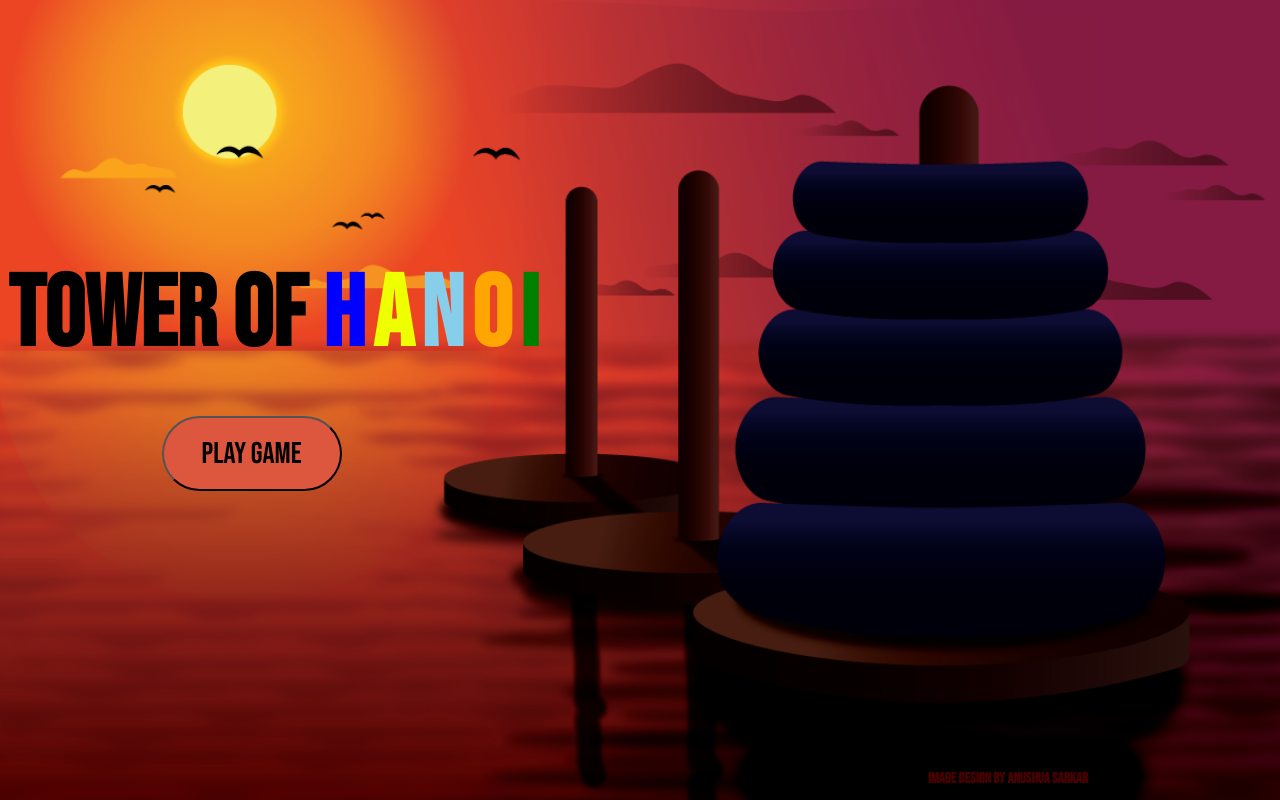
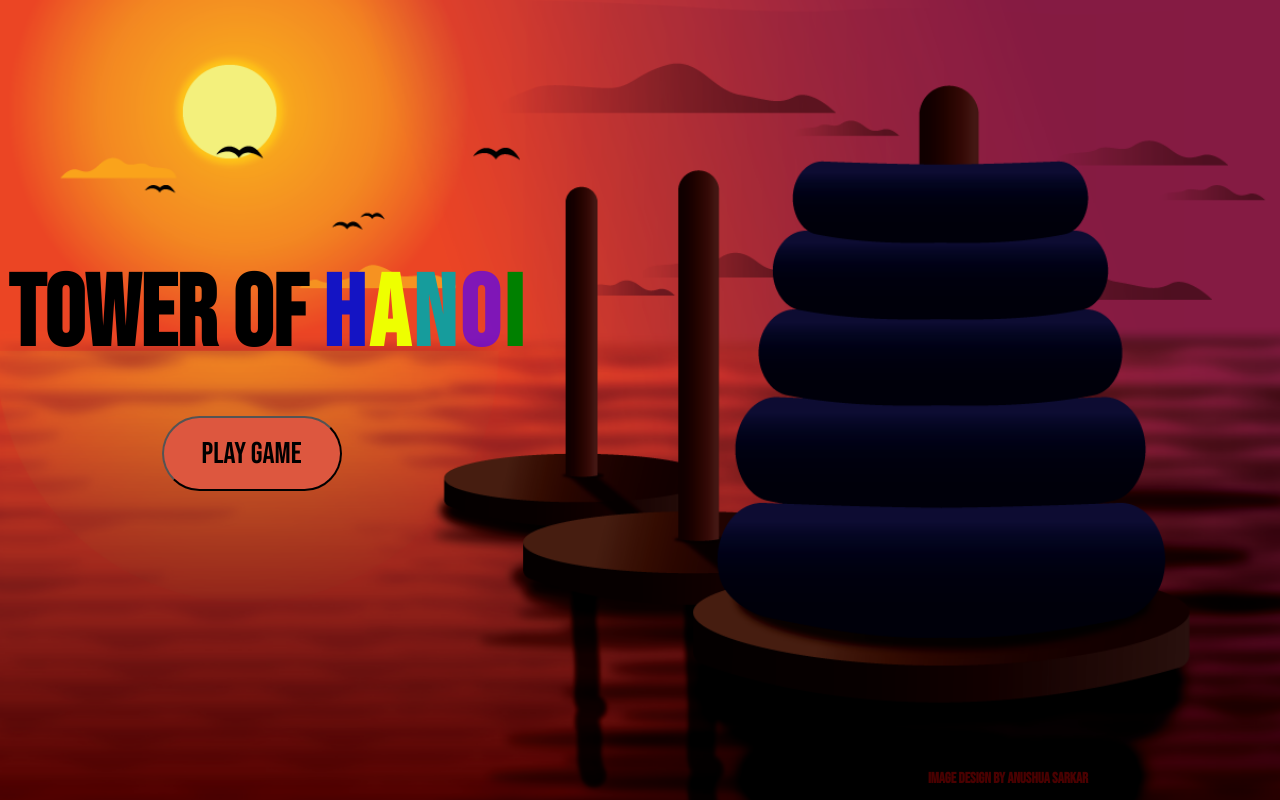
Before and after one commit to Winschen98/Tower-of-Hanoi, a plain HTML site: page index.html in a window 1280 px wide. Drawn offline with Linux system fonts and the light colour scheme.

Commit message:
Minor adjustments of menu screen and game interface. ADded details on README and updated README images to reflect UI changes

```diff
--- a/index.html
+++ b/index.html
@@ -16,10 +16,10 @@
     <div class="menu">
         <h1>Tower of
             <span class="hanoi">
-                <span style="color: blue">H</span>
+                <span style="color: rgb(20, 20, 196)">H</span>
                 <span style="color: rgb(238, 255, 0)">a</span>
-                <span style="color: skyblue">n</span>
-                <span style="color: rgb(255, 166, 0)">o</span>
+                <span style="color: rgb(22, 156, 156)">n</span>
+                <span style="color: rgba(76, 0, 255, 0.671)">o</span>
                 <span style="color: green">i</span>
             </span>
             <button>Play Game</button>
--- a/style.css
+++ b/style.css
@@ -80,7 +80,7 @@ body {
 }
 
 .menu button:hover{
-    border-color:whitesmoke;
+    /* border-color:whitesmoke; */
     color: whitesmoke;
 }
 
@@ -96,7 +96,7 @@ body {
 }
 
 .hanoi {
-    letter-spacing: -.04em;
+    letter-spacing: -.06em;
 }
 
 .space-out {
```
Also changed, not shown: images/README-images/TOH-game_screen.png, images/README-images/TOH-menu_screen.png, 1 other file.
